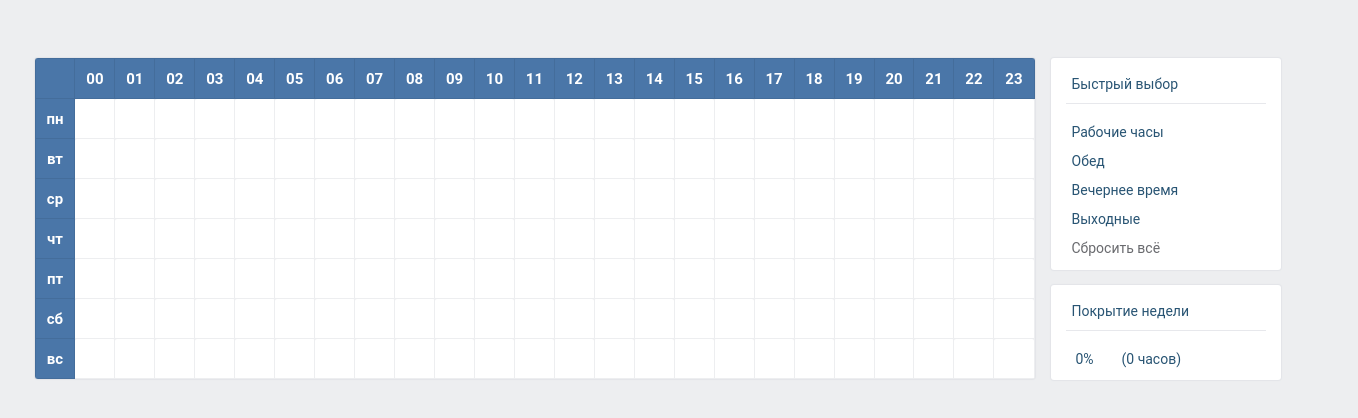
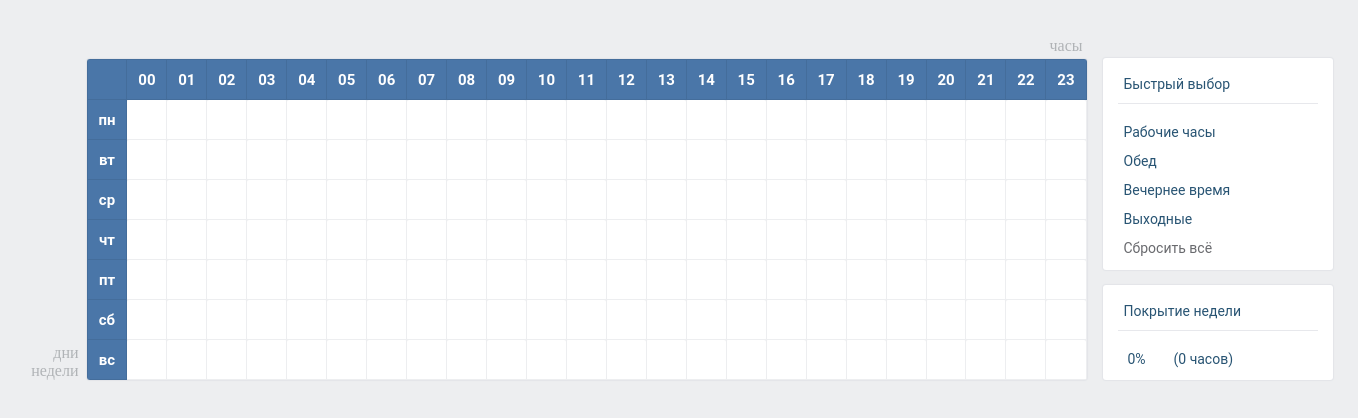
Before and after one commit to ostaninanastya/time-picker, a website built with webpack: page index.html in a window 1280 px wide. Shown: the whole page, 1358 px wide, since content can reach past the window. Built offline with nearby package versions, Linux system fonts and the light colour scheme.

```diff
--- a/app/timePicker/timePicker.css
+++ b/app/timePicker/timePicker.css
@@ -14,7 +14,7 @@
 }
 
 #container {
-    width: 1300px;
+    width: 1350px;
     height: 500px;
     margin: 0 auto;
 }
@@ -109,7 +109,7 @@
 #table-container {
     vertical-align: top;
     display: inline-block;
-    margin-top: 50px;
+    margin-top: 33px;
     margin-right: 11px;
 }
 
@@ -145,3 +145,17 @@
 .selected {
     background: #d1d9e0;;
 }
+
+.labels-block {
+    width: 50px;
+    display: inline-block;
+    text-align: right;
+}
+
+.labels-style {
+    color: #b0b3b6;
+    width: 50px;
+    position: relative;
+    top: -4px;
+    right: 4px;
+}
--- a/index.html
+++ b/index.html
@@ -7,7 +7,16 @@
 </head>
 <body>
 <div id="container">
-    <div id="table-container"></div>
+    <div class="labels-block">
+        <span class="labels-style">дни</span>
+        <br>
+        <span class="labels-style">недели</span>
+    </div>
+    <div id="table-container">
+        <div class="labels-block" style="width: 1000px">
+            <span class="labels-style">часы</span>
+        </div>
+    </div>
     <div class="menu-container">
         <div class="menu box-shadow-style">
             <a class="menu-unit">
```
Also changed, not shown: build/style.css, demo.gif.
